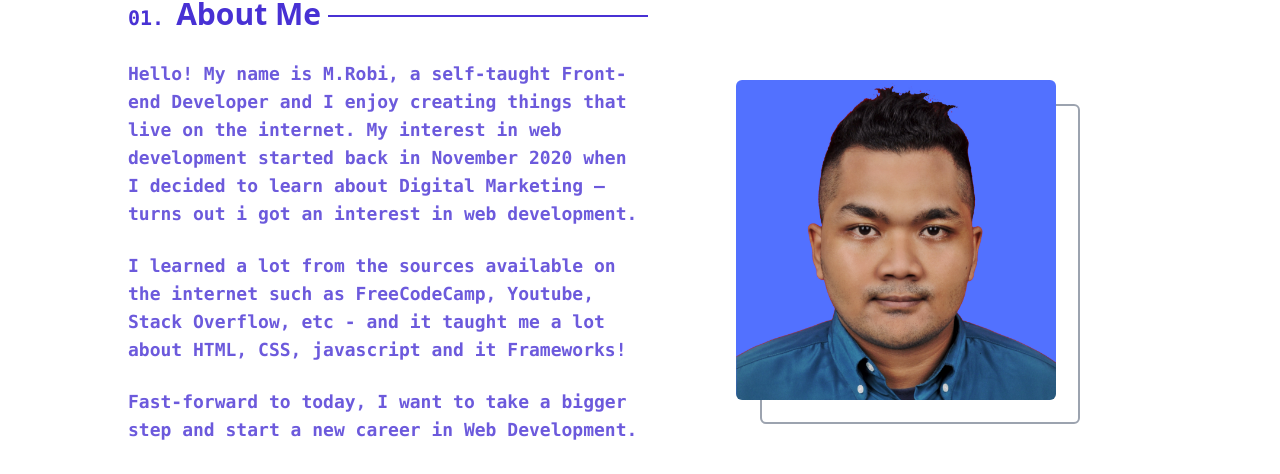
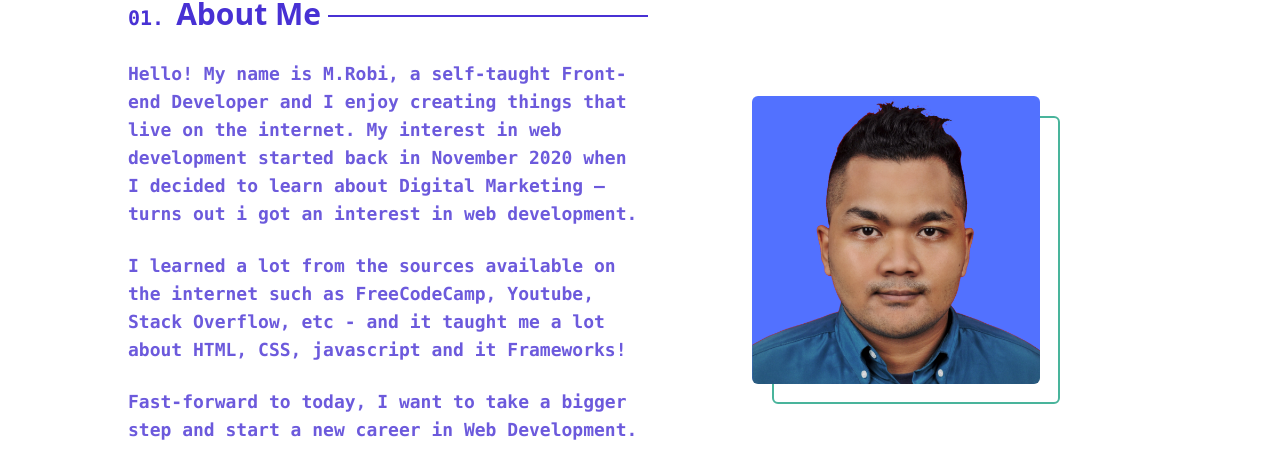
Before and after one commit to BeatBob/Portofolio, a Next.js app: page / in a window 1280 px wide. Shown: the part 932-1406 px from the top of the page. Built offline with nearby package versions, Linux system fonts and the light colour scheme.

Commit message:
fixing about section picture

```diff
--- a/components/About.js
+++ b/components/About.js
@@ -1,3 +1,4 @@
+import styles from "../styles/About.module.css";
 import Image from "next/image";
 
 function About() {
@@ -6,7 +7,7 @@ function About() {
       <div className="font-bold w-full flex h-10">
         <h2 className="min-w-[200px]">
           <span className="text-xl">01. </span>
-          <span className="font-sans text-3xl">About Me</span>
+          <span className="font-sans text-3xl dark:text-white">About Me</span>
         </h2>
         <span className="block h-[2px] bg-[#4831d4] w-80 self-center "></span>
       </div>
@@ -14,19 +15,19 @@ function About() {
       <div className="grid grid-cols-2">
         <div className="relative">
           <div className="">
-            <p className="text-lg font-semibold mt-6 opacity-80">
+            <p className="text-lg font-semibold mt-6 opacity-80 dark:text-[#f0f2fa]">
               Hello! My name is M.Robi, a self-taught Front-end Developer and I
               enjoy creating things that live on the internet. My interest in
               web development started back in November 2020 when I decided to
               learn about Digital Marketing — turns out i got an interest in web
               development.
             </p>
-            <p className="text-lg font-semibold mt-6 opacity-80">
+            <p className="text-lg font-semibold mt-6 opacity-80 dark:text-[#f0f2fa]">
               I learned a lot from the sources available on the internet such as
               FreeCodeCamp, Youtube, Stack Overflow, etc - and it taught me a
               lot about HTML, CSS, javascript and it Frameworks!
             </p>
-            <p className="text-lg font-semibold mt-6 opacity-80">
+            <p className="text-lg font-semibold mt-6 opacity-80 dark:text-[#f0f2fa]">
               Fast-forward to today, I want to take a bigger step and start a
               new career in Web Development.
             </p>
@@ -34,14 +35,13 @@ function About() {
         </div>
 
         <div className="w-full flex justify-center items-center">
-          <div className="relative w-80 h-80">
+          <div className={styles.picture}>
             <Image
               src="/MRobi.png"
               alt="Robi's Picture"
               layout="fill"
               className="rounded-md"
             />
-            <span className="absolute left-6 top-6 border-2 block w-80 h-80 border-gray-400 -z-10 rounded-md"></span>
           </div>
         </div>
       </div>
--- /dev/null
+++ b/styles/About.module.css
@@ -0,0 +1,29 @@
+.picture {
+  border-radius: 0.375rem;
+  width: 18rem;
+  height: 18rem;
+  position: relative;
+  transition: all 0.2s;
+}
+
+.picture::before {
+  content: "";
+  position: absolute;
+  display: block;
+  width: 100%;
+  height: 100%;
+  border: 2px solid #49b49b;
+  top: 20px;
+  left: 20px;
+  border-radius: 0.375rem;
+  transition: all 0.2s;
+}
+
+.picture:hover {
+  width: 19rem;
+  height: 19rem;
+}
+.picture:hover::before {
+  top: 10px;
+  left: 10px;
+}
```
